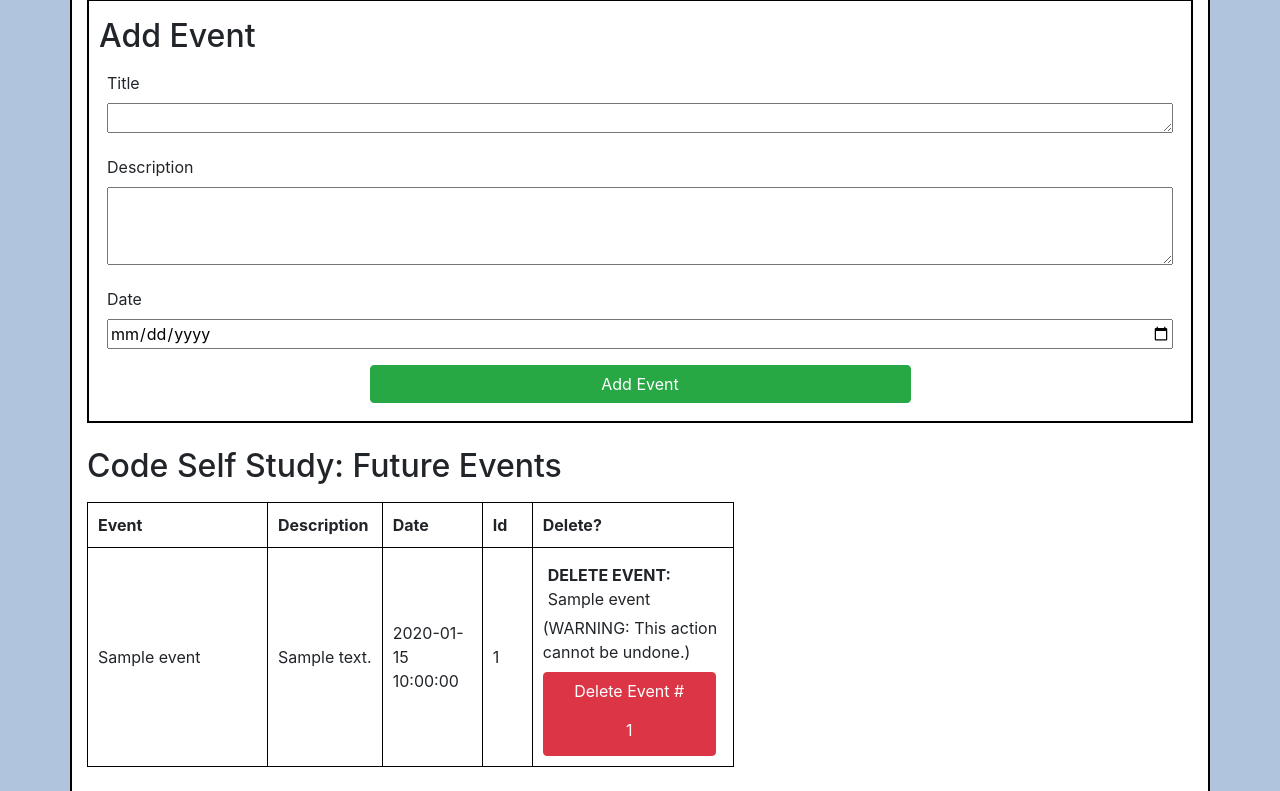
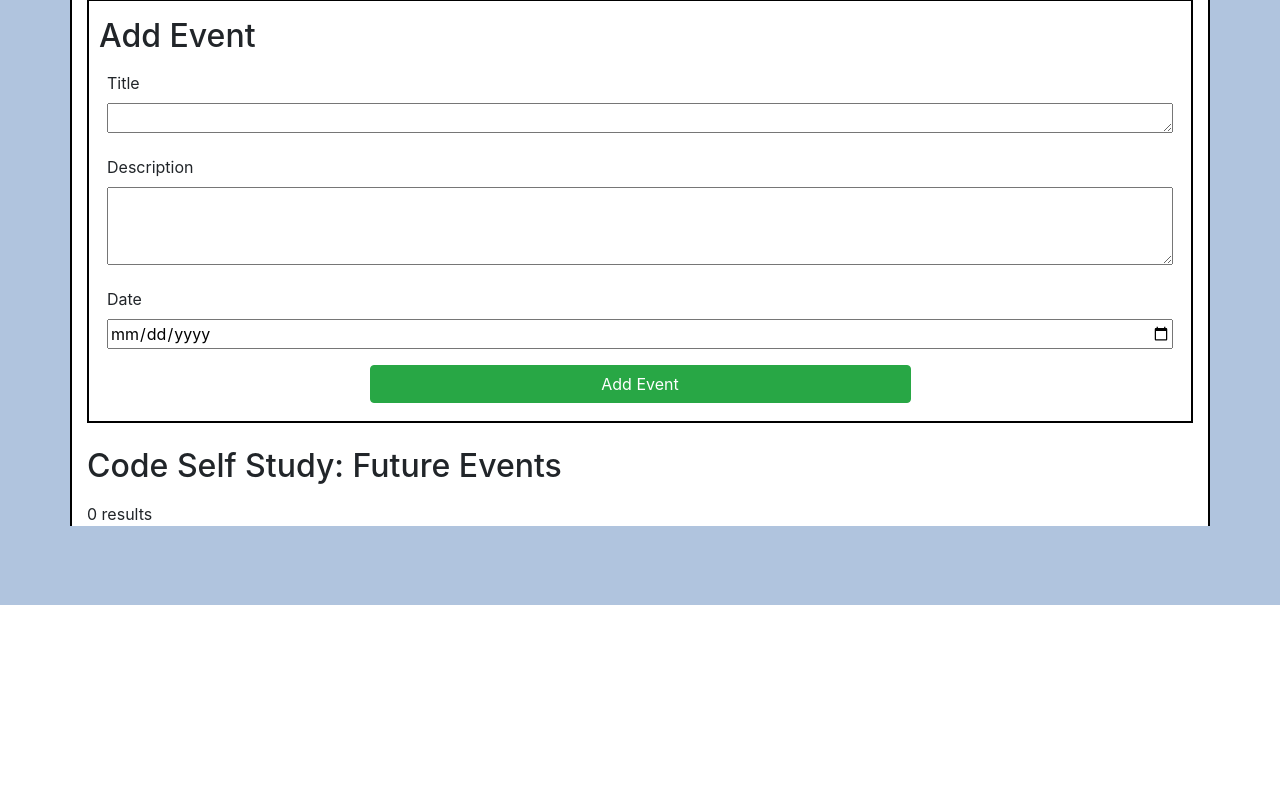
Before and after one commit to omartheman/club-event-list-php, a PHP site: page /admin.php in a window 1280 px wide. Shown: the part 195-986 px from the top of the page. After the commit the page ends 800 px from the top, so only its background shows below. Run offline with PHP 8.4, Linux system fonts and the light colour scheme; tables that the repository leaves empty or names only in its code hold one stand-in row (values such as "Sample post").

Commit message:
Update date filter to only today or later

```diff
--- a/admin.php
+++ b/admin.php
@@ -57,7 +57,7 @@
     die("Connection failed: " . $conn->connect_error);
   }
 
-  $sql = "SELECT title, description, date, id FROM events ORDER BY date ASC";
+  $sql = "SELECT title, description, date, id FROM events WHERE date >= curdate() ORDER BY date ASC";
   $result = $conn->query($sql);
   if ($result->num_rows > 0) {
     echo "
```
